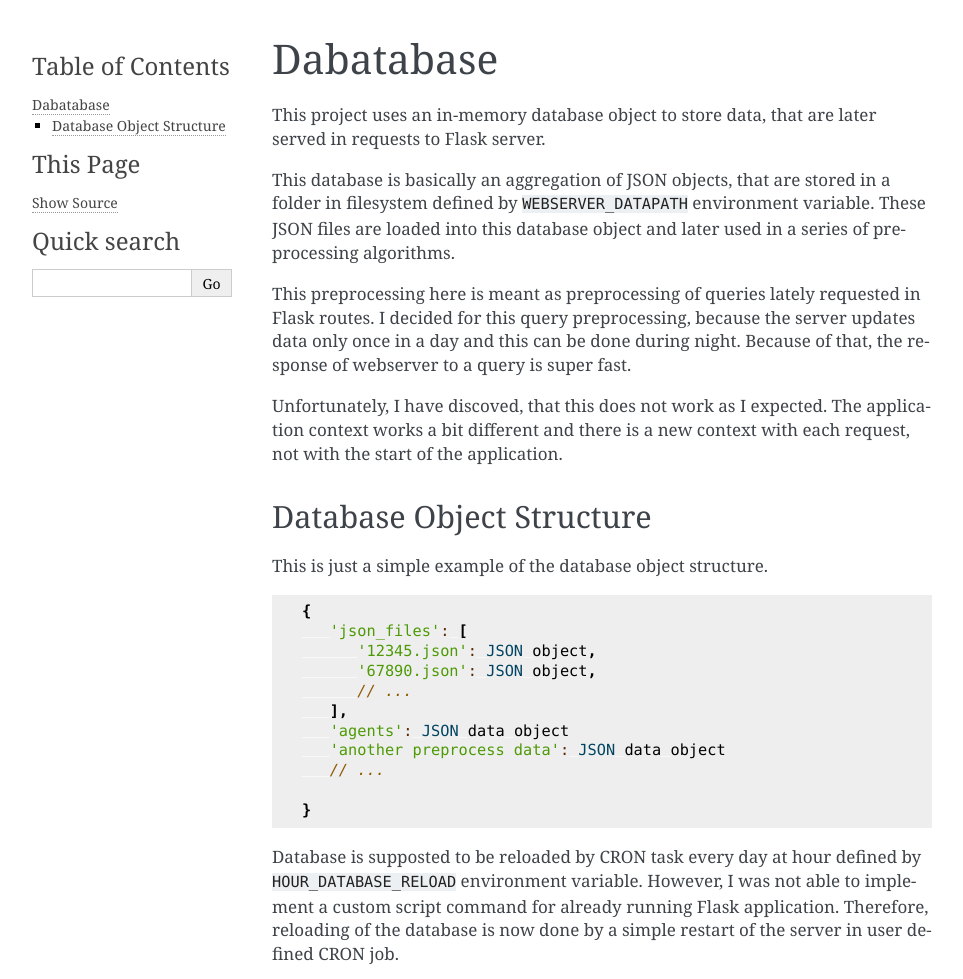
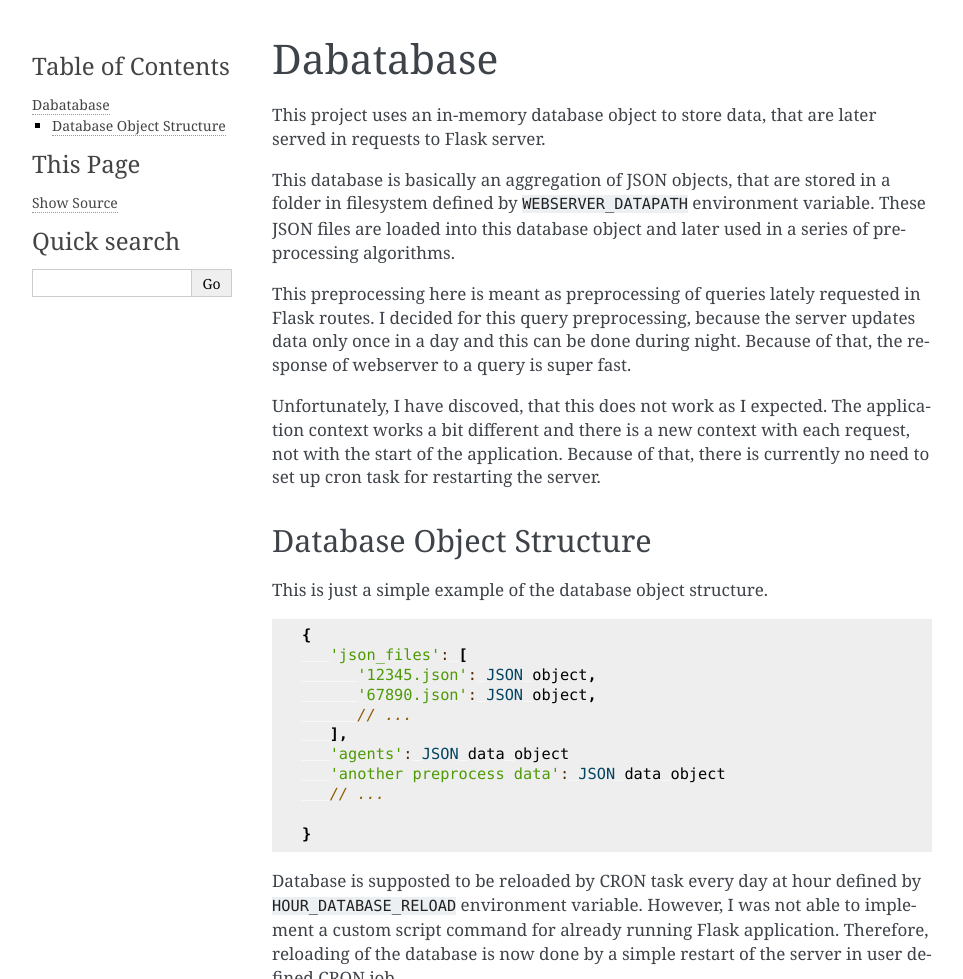
Before and after one commit to Lznah/ScanBrokers, a Sphinx documentation site: the page built from docs/db.rst, in a window 1280 px wide, cut to the strip 0-979 px from the top of the page. Shown: the whole strip, without its empty margins (148-1111 px from the left). Built offline with Sphinx 7.4.7, drawn with Linux system fonts in a browser that asks for light colours.

Commit message:
docs db, added note about not needed crontask

```diff
--- a/docs/db.rst
+++ b/docs/db.rst
@@ -7,7 +7,7 @@ This database is basically an aggregation of JSON objects, that are stored in a
 
 This preprocessing here is meant as preprocessing of queries lately requested in Flask routes. I decided for this query preprocessing, because the server updates data only once in a day and this can be done during night. Because of that, the response of webserver to a query is super fast.
 
-Unfortunately, I have discoved, that this does not work as I expected. The application context works a bit different and there is a new context with each request, not with the start of the application.
+Unfortunately, I have discoved, that this does not work as I expected. The application context works a bit different and there is a new context with each request, not with the start of the application. Because of that, there is currently no need to set up cron task for restarting the server.
 
 Database Object Structure
 -------------------------
```
